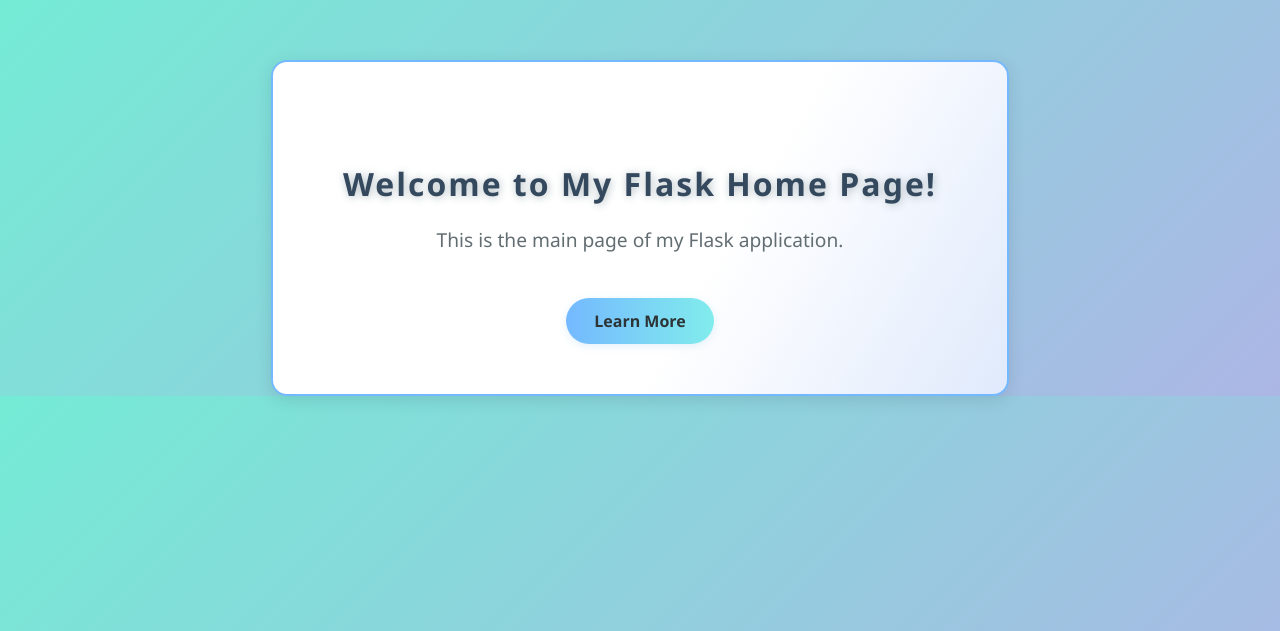
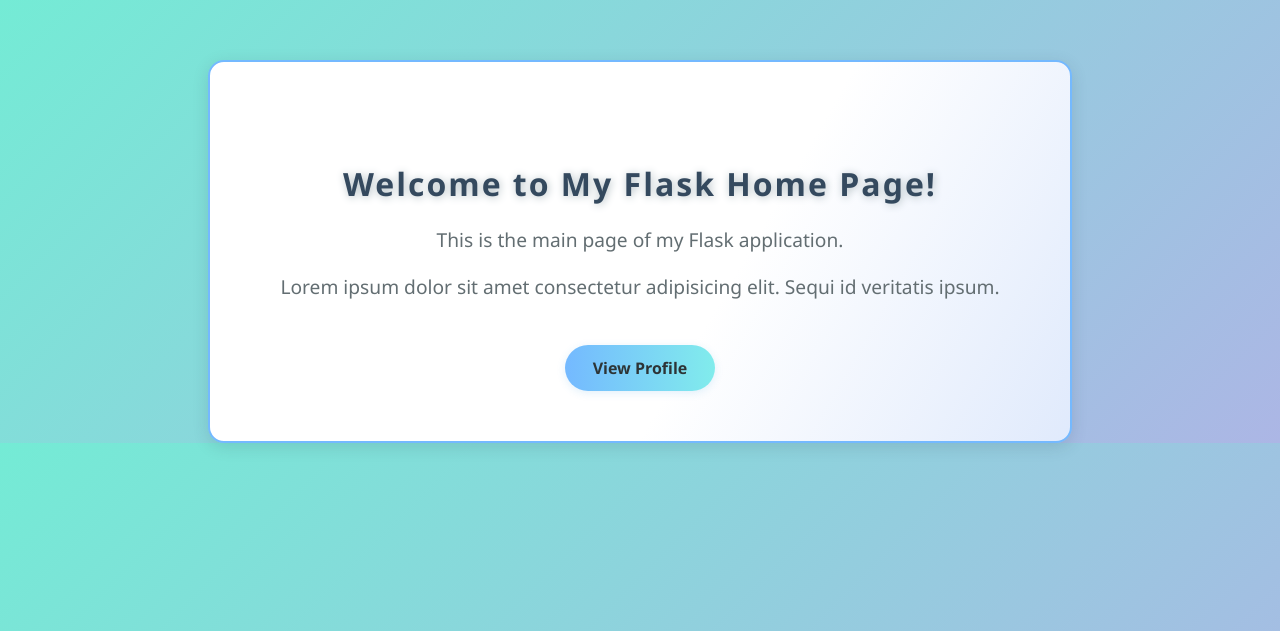
Before and after one commit to PrajwalMalokar/devops-git-task, a Flask app: page /home in a window 1280 px wide. Shown: the top 631 px of the page. Run offline with Flask 3, Linux system fonts and the light colour scheme.

Commit message:
Commit changes in home page

```diff
--- a/templates/index.html
+++ b/templates/index.html
@@ -54,7 +54,8 @@
     <div class="container">
         <h1>Welcome to My Flask Home Page!</h1>
         <p>This is the main page of my Flask application.</p>
-        <a href="#" class="btn">Learn More</a>
+        <p>Lorem ipsum dolor sit amet consectetur adipisicing elit. Sequi id veritatis ipsum.</p>
+    <a href="{{ url_for('profile') }}" class="btn">View Profile</a>
     </div>
 </body>
 </html>
```
